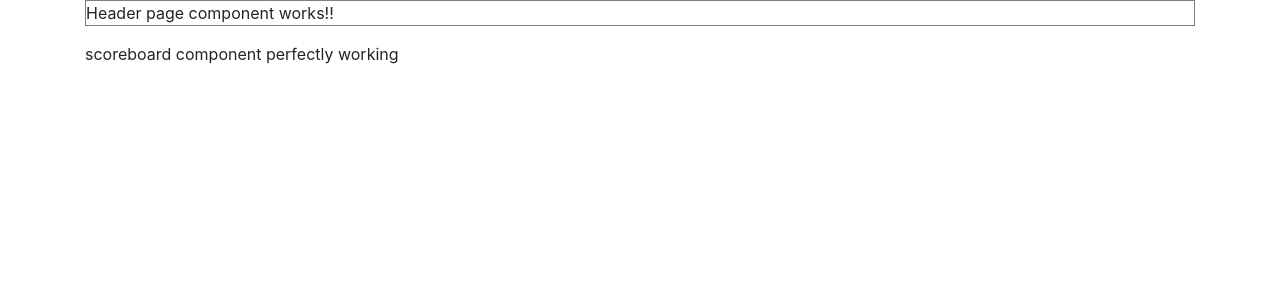
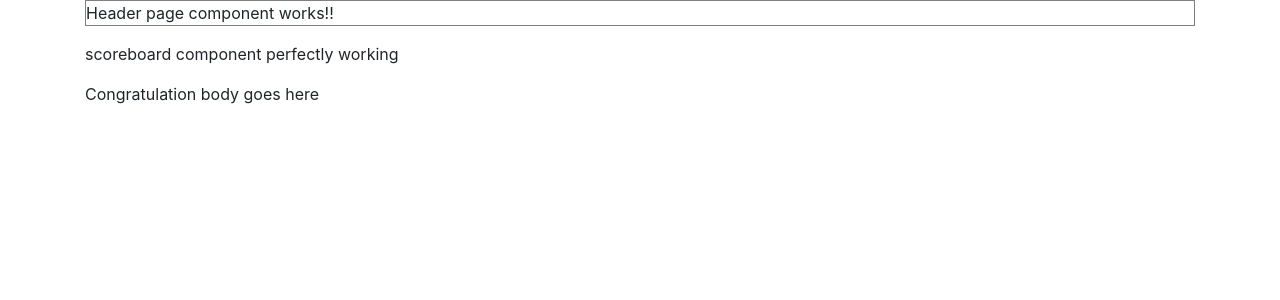
Before and after one commit to NgoziEmeh/Bible-quiz-web-app-frontend, an Angular app: page /congratulation in a window 1280 px wide. Shown: the top 300 px of the page. Built offline with nearby package versions, Linux system fonts and the light colour scheme.

Commit message:
congratulation page selectors setup

```diff
--- a/src/app/congratulation/congratulation.component.html
+++ b/src/app/congratulation/congratulation.component.html
@@ -5,5 +5,5 @@
     <app-scoreboard></app-scoreboard>
 </div>
 <div class="congrats_area">
-    <!-- Congratulation area goes  here -->
+    <p>Congratulation body goes here</p>
 </div>
```
